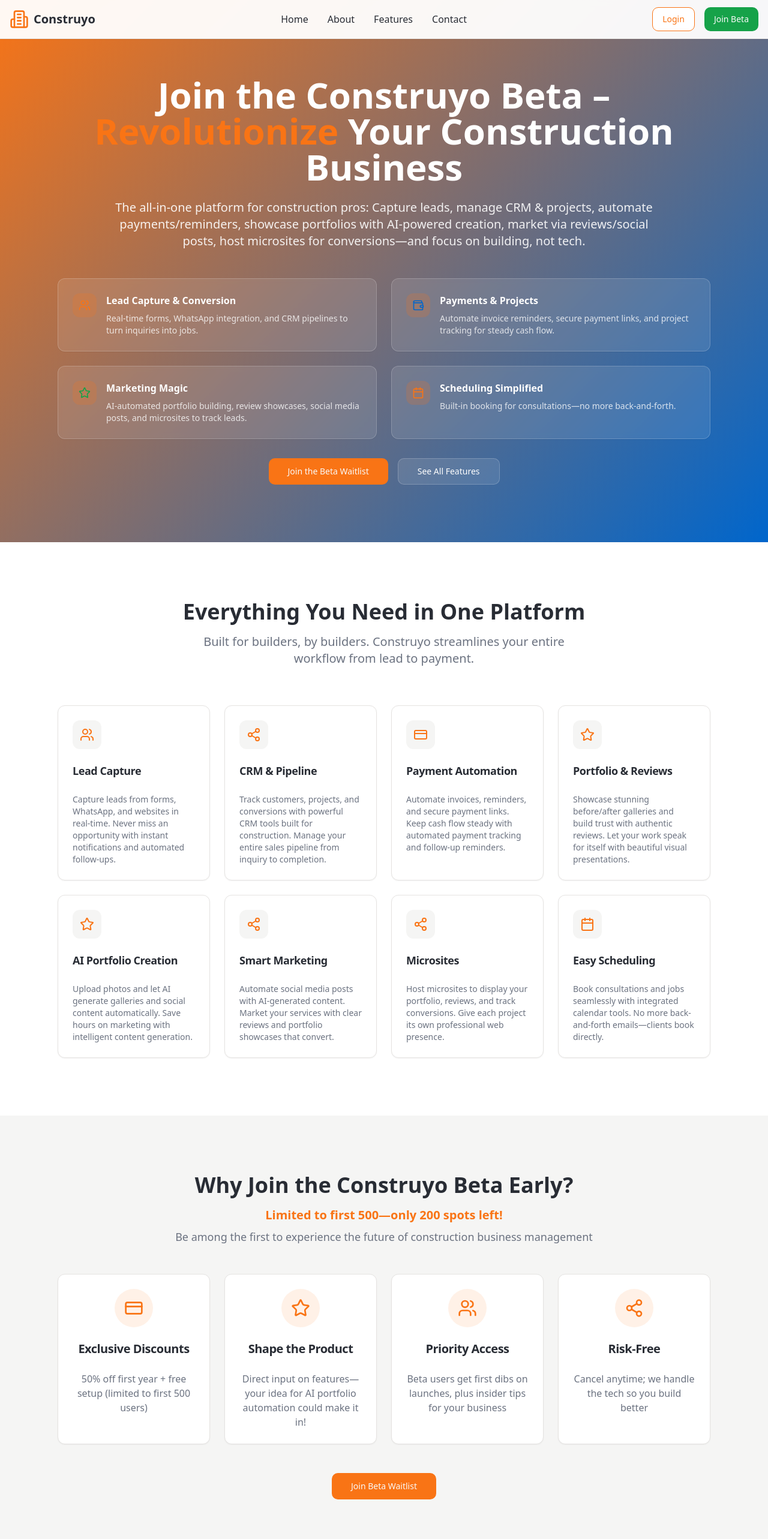
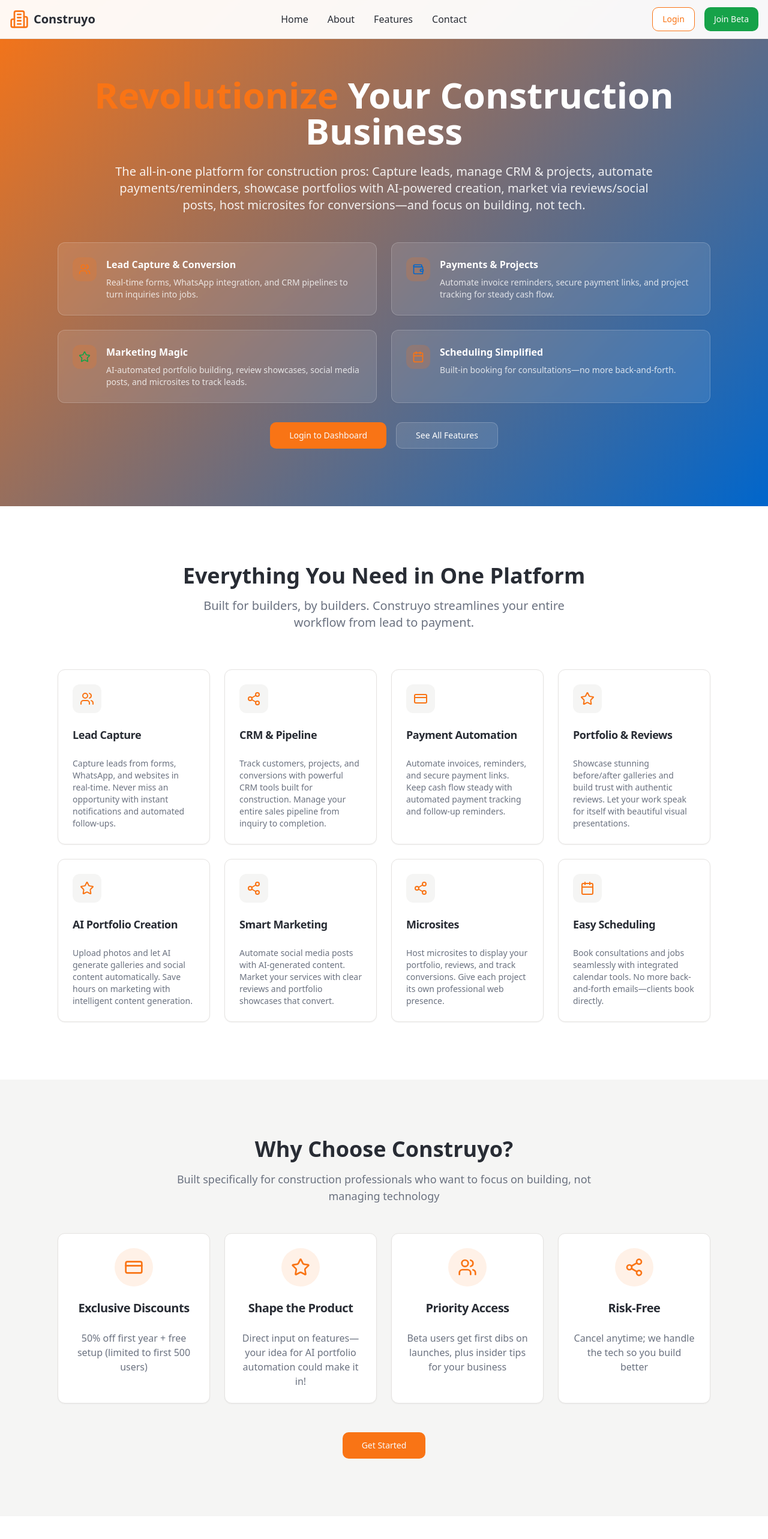
Before and after one commit to javisenosiain/construyo-comeback-kid, a React (Vite) app: page / in a window 1280 px wide. Shown: the top 2566 px of the page at 60% size. Built offline with nearby package versions, Linux system fonts and the light colour scheme.

Commit message:
Remove join beta from landing page

```diff
--- a/src/pages/Index.tsx
+++ b/src/pages/Index.tsx
@@ -109,7 +109,7 @@ const Index = () => {
         <div className="container mx-auto max-w-6xl">
           <div className="text-center mb-12">
             <h1 className="text-4xl md:text-6xl font-bold text-white mb-6">
-              Join the Construyo Beta – <span className="text-primary">Revolutionize</span> Your Construction Business
+              <span className="text-primary">Revolutionize</span> Your Construction Business
             </h1>
             <p className="text-lg md:text-xl text-white/90 mb-8 max-w-4xl mx-auto">
               The all-in-one platform for construction pros: Capture leads, manage CRM & projects, automate payments/reminders, showcase portfolios with AI-powered creation, market via reviews/social posts, host microsites for conversions—and focus on building, not tech.
@@ -137,7 +137,7 @@ const Index = () => {
 
           <div className="flex flex-col sm:flex-row gap-4 justify-center">
             <Button asChild size="lg" className="bg-primary hover:bg-primary/90">
-              <Link to="/beta">Join the Beta Waitlist</Link>
+              <Link to="/auth">Login to Dashboard</Link>
             </Button>
             <Button asChild size="lg" variant="outline" className="bg-white/10 border-white/20 text-white hover:bg-white/20">
               <a href="#features">See All Features</a>
@@ -179,18 +179,15 @@ const Index = () => {
         </div>
       </section>
 
-      {/* Beta Benefits Section */}
+      {/* Why Choose Construyo Section */}
       <section id="about" className="py-24 px-6 bg-secondary">
         <div className="container mx-auto max-w-6xl">
           <div className="text-center mb-12">
             <h2 className="text-4xl font-bold mb-4">
-              Why Join the Construyo Beta Early?
+              Why Choose Construyo?
             </h2>
-            <p className="text-xl text-primary font-semibold mb-2">
-              Limited to first 500—only 200 spots left!
-            </p>
             <p className="text-lg text-muted-foreground max-w-3xl mx-auto">
-              Be among the first to experience the future of construction business management
+              Built specifically for construction professionals who want to focus on building, not managing technology
             </p>
           </div>
 
@@ -214,7 +211,7 @@ const Index = () => {
 
           <div className="text-center mt-12">
             <Button asChild size="lg" className="bg-primary hover:bg-primary/90">
-              <Link to="/beta">Join Beta Waitlist</Link>
+              <Link to="/auth">Get Started</Link>
             </Button>
           </div>
         </div>
@@ -227,10 +224,10 @@ const Index = () => {
             Ready to Transform Your Construction Business?
           </h2>
           <p className="text-xl text-muted-foreground mb-8">
-            Join the beta and be part of the future of construction management
+            Start streamlining your construction business management today
           </p>
           <Button asChild size="lg" className="bg-primary hover:bg-primary/90">
-            <Link to="/beta">Join the Beta Waitlist</Link>
+            <Link to="/auth">Login to Get Started</Link>
           </Button>
         </div>
       </section>
```
